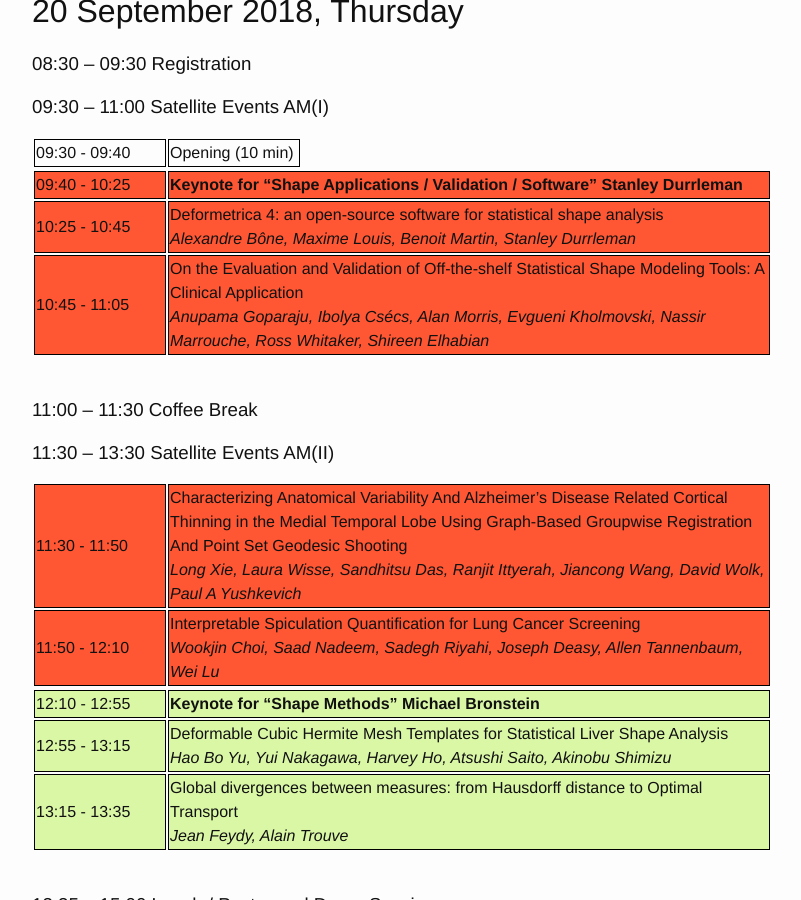
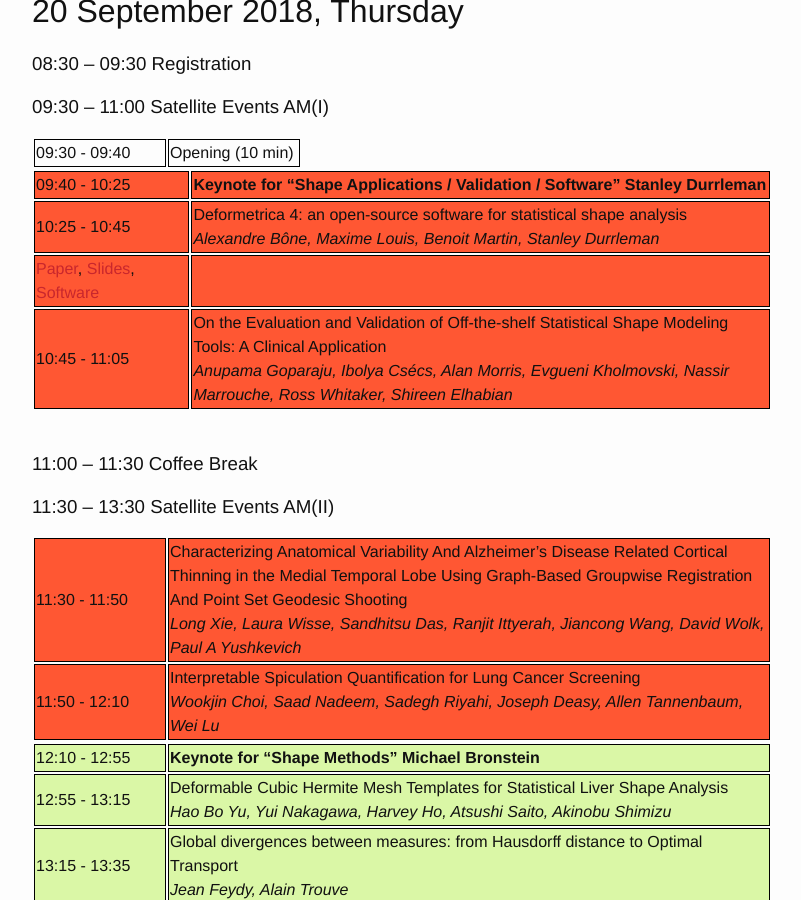
Before and after one commit to shapemi/shapemi2020, a Jekyll site: the page built from program/index.md, in a window 1280 px wide and 900 px high, scrolled down 339 px. Shown: the whole window, without its empty margins (238-1039 px from the left). Built offline with Jekyll 4.4.1, drawn with Linux system fonts in a browser that asks for light colours.

Commit message:
Update index.md

```diff
--- a/program/index.md
+++ b/program/index.md
@@ -42,7 +42,8 @@
 {: .tablelines0}
 
 | 09:40 - 10:25 | <span style="font-weight:bold">Keynote for “Shape Applications / Validation / Software” Stanley Durrleman</span>|
-| 10:25 - 10:45 | Deformetrica 4: an open-source software for statistical shape analysis <br> *Alexandre Bône, Maxime Louis, Benoit Martin, Stanley Durrleman*|
+| 10:25 - 10:45 | Deformetrica 4: an open-source software for statistical shape analysis <br> *Alexandre Bône, Maxime Louis, Benoit Martin, Stanley Durrleman*<br>
+[Paper](https://www.researchgate.net/publication/327652245_Deformetrica_4_an_open-source_software_for_statistical_shape_analysis), [Slides](AlexandreBone.pdf), [Software]( http://www.deformetrica.org)|
 | 10:45 - 11:05 | On the Evaluation and Validation of Off-the-shelf Statistical Shape Modeling Tools: A Clinical Application <br> *Anupama Goparaju, Ibolya Csécs, Alan Morris, Evgueni Kholmovski, Nassir Marrouche, Ross Whitaker, Shireen Elhabian*|
 {: .tablelines}
 
```
